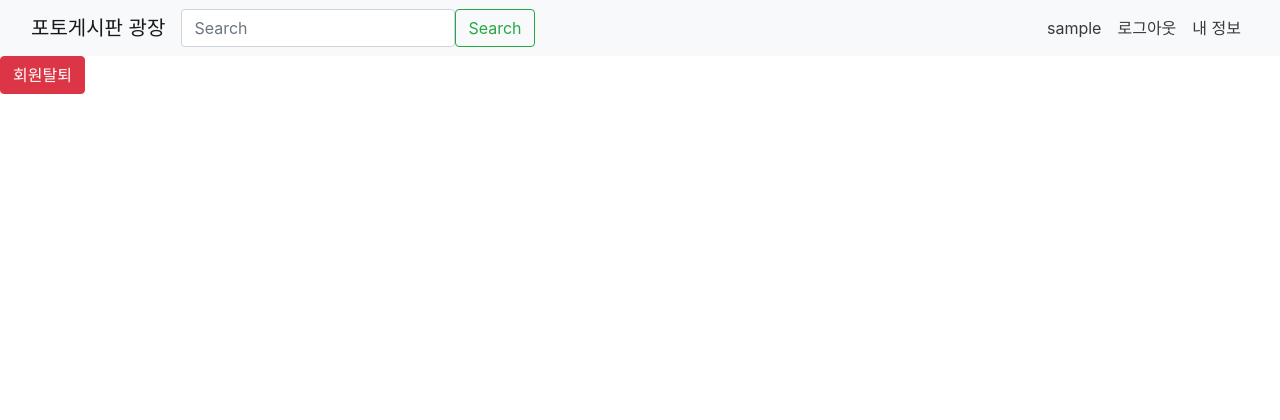
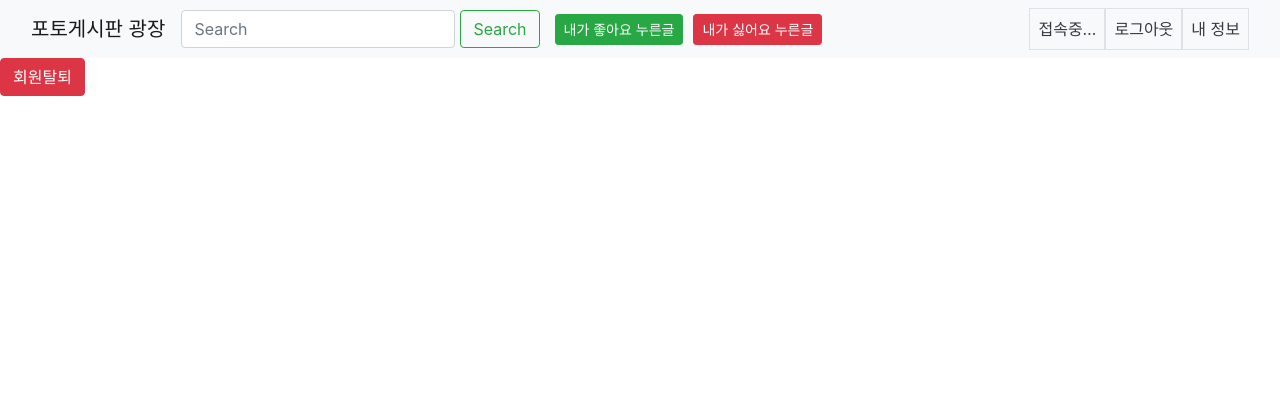
Before and after one commit to uibeom96/project_board, a Django app: page /accounts/user/delete/1/ in a window 1280 px wide. Shown: the top 420 px of the page. Run offline with Django 3.2, Linux system fonts and the light colour scheme; the visitor is signed in with stand-in values (Sample User, id 1); data comes from the database, SQL or seed files in the repository; some libraries are stand-ins or nearby versions.

Commit message:
내가 좋아요 누른글만 보이는 기능 구현

```diff
--- a/accounts/templates/accounts/target_user.html
+++ b/accounts/templates/accounts/target_user.html
@@ -19,7 +19,7 @@
         닉네임 : {{ target_user.nick_name }} <hr>
         아이디 : {{ target_user.username }} <hr>
         생성한지 : {{ target_user.created|timesince }}, 전 <hr>
-        계정상태 : {{ target_user.is_deleted }} <strong>[ False = 사용가능 True = 사용불가]</strong> <hr>
+        계정상태 : <strong>{% if users.is_deleted == True %} 사용불가 (탈퇴 진행중) {% else %} 사용가능 {% endif %}</strong> <hr>
         탈퇴요청날짜 : {{ target_user.deleted }} <hr>
     </table>
     </div>
--- a/accounts/views.py
+++ b/accounts/views.py
@@ -29,55 +29,55 @@
         return redirect("board:board_list")
 
     if request.method == "POST":    # 로그인
-        user = authenticate(
+        users = authenticate(
             username=request.POST.get("username"),
             password=request.POST.get("password"))
-        if user:
-            login(request, user)
+        if users:
+            login(request, users)
             return redirect("board:board_list")
         else:
             return HttpResponse('로그인 실패. 다시 시도 해보세요.')
 
 
 def user_info(request, pk):
-    user = get_object_or_404(User, id=pk)
-    return render(request, "accounts/user_info.html", {"user": user})
+    users = get_object_or_404(User, id=pk)
+    return render(request, "accounts/user_info.html", {"users": users})
 
 
 def user_update(request, pk):
     if request.user.id == pk:
-        user = get_object_or_404(User, id=pk)
+        users = get_object_or_404(User, id=pk)
         if request.method == "POST":
-            form = UserUpdateForm(request.POST, instance=user)
+            form = UserUpdateForm(request.POST, instance=users)
             if form.is_valid():
                 form.save()
                 return redirect("accounts:user_info", request.user.pk)
         else:
-            form = UserUpdateForm(instance=user)
+            form = UserUpdateForm(instance=users)
         return render(request, "accounts/user_update.html", {"form":form})
     else:
         return HttpResponseForbidden()
 
 def user_delete(request, pk):
     if request.user.id == pk:
-        user = get_object_or_404(User, id=pk)
+        users = get_object_or_404(User, id=pk)
         if request.method == "POST":
             check = request.POST.get("delete_input")
             print(check)
             if check != "탈퇴하기":
                 return HttpResponse("잘못된 타이핑입니다")
-            user.delete()
+            users.delete()
             return redirect("board:board_list")
-        return render(request, "accounts/user_delete.html", {"user": user})
+        return render(request, "accounts/user_delete.html", {"users": users})
     else:
         return HttpResponseForbidden()
 
 def user_active(request, pk):
     if request.user.id == pk:
-        user = get_object_or_404(User, id=pk)
-        user.is_deleted = False
-        user.deleted = None
-        user.save()
+        users = get_object_or_404(User, id=pk)
+        users.is_deleted = False
+        users.deleted = None
+        users.save()
         return redirect("board:board_list")
     else:
         return HttpResponseForbidden()
--- a/board/templates/board/board_list.html
+++ b/board/templates/board/board_list.html
@@ -36,5 +36,7 @@
 </table>
 
 {% bootstrap_pagination post_list %}
+{% if user.is_authenticated %}
 <a class="btn btn-info border" href="{% url 'board:board_create' %}">글 쓰기</a>
+{% endif %}
 {% endblock %}
--- a/board/urls.py
+++ b/board/urls.py
@@ -6,6 +6,7 @@
 
 urlpatterns = [
     path("", views.board_list, name="board_list"),
+    path("mylike/post/<int:pk>/", views.board_list, name="board_list"),
     path("create/", views.board_create, name="board_create"),
     path("detail/<int:pk>/<str:slug>/", views.board_detail, name="board_detail"),
     path("update/<int:pk>/<str:slug>/", views.board_update, name="board_update"),
--- a/templates/navbar.html
+++ b/templates/navbar.html
@@ -5,30 +5,37 @@
 
         <form class="d-flex" method="GET">
           <input class="form-control me-2" name="search_input" placeholder="Search" value="{{ request.GET.search_input }}">
+          <h1 style="padding-left: 5px;"></h1>
           <input class="btn btn-outline-success" type="submit" value="Search">
         </form>
+        {% if user.is_authenticated %}
+          <h1 style="padding-left: 15px;"></h1>
+          <a class="btn btn-success btn-sm" href="{% url 'board:board_list' user.pk %}">내가 좋아요 누른글</a>
+          <h1 style="padding-left: 10px;"></h1>
+          <a class="btn btn-danger btn-sm" href="">내가 싫어요 누른글</a>
+        {% endif %}
     </div>
 
     {% if user.is_authenticated %}
     <ul class="navbar-nav">
       <li class="nav-item">
-        <a class="nav-link text-dark">{{ user }}</a>
+        <a class="nav-link text-dark border">{{ user.nick_name }} 접속중…</a>
       </li>
       <li class="nav-item">
-        <a class="nav-link text-dark" href="{% url 'accounts:signout' %}">로그아웃</a>
+        <a class="nav-link text-dark border" href="{% url 'accounts:signout' %}">로그아웃</a>
       </li>
       <li class="nav-item">
-        <a class="nav-link text-dark" href="{% url 'accounts:user_info' user.pk %}">내 정보</a>
+        <a class="nav-link text-dark border" href="{% url 'accounts:user_info' user.pk %}">내 정보</a>
       </li>
     </ul>
     {% else %}
     <ul class="navbar-nav">
         <li class="nav-item">
-          <a class="nav-link text-dark" href="{% url 'accounts:signin' %}">로그인</a>
+          <a class="nav-link text-dark border" href="{% url 'accounts:signin' %}">로그인</a>
         </li>
 
         <li class="nav-item">
-            <a class="nav-link text-dark" href="{% url 'accounts:signup' %}">회원가입</a>
+            <a class="nav-link text-dark border" href="{% url 'accounts:signup' %}">회원가입</a>
           </li>
       </ul>
     {% endif %}
```
Also changed, not shown: accounts/templates/accounts/user_info.html (+10 -10 lines), board/views.py (+9 -1 lines).
